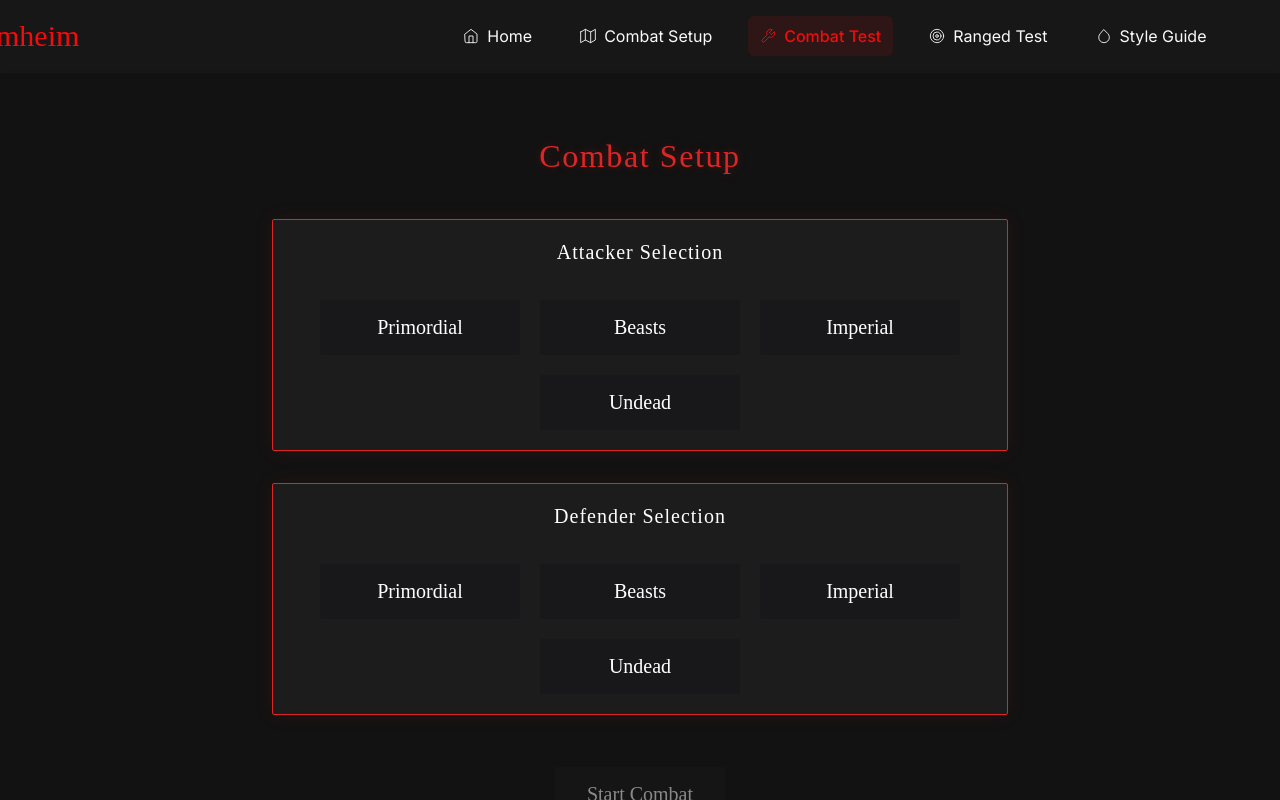
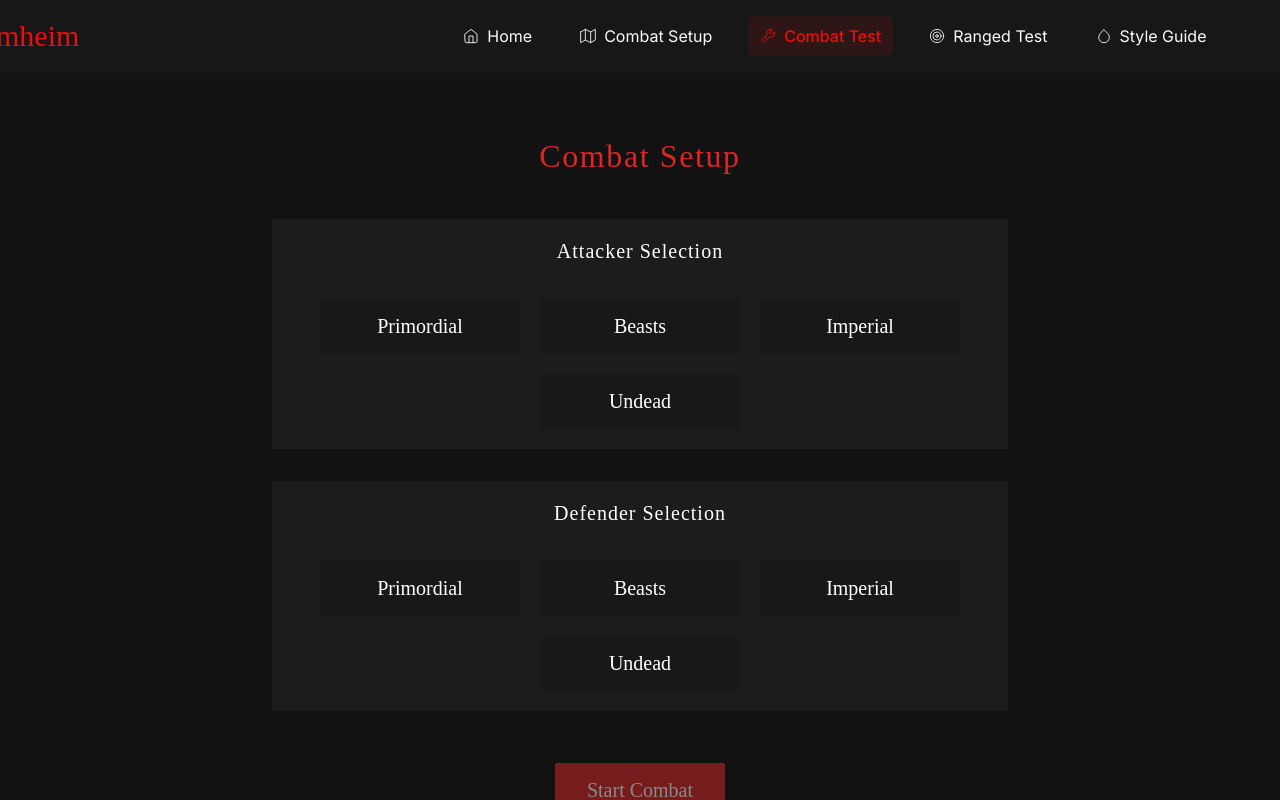
Before and after one commit to DonnervS/grimheim-simulator, a React (Vite) app: page /combat-test in a window 1280 px wide. Built offline with nearby package versions, Linux system fonts and the light colour scheme; a web font is replaced by a local one.

Commit message:
Update combat and ranged test screen styling: remove hover effects, glows and red borders

```diff
--- a/src/screens/CombatTestScreen.tsx
+++ b/src/screens/CombatTestScreen.tsx
@@ -76,36 +76,14 @@ const SelectionContainer = styled.div`
 `;
 
 const FactionButton = styled.button<{ $isSelected: boolean }>`
-  background: var(--accent);
+  background: ${props => props.$isSelected ? '#3D0F0F' : 'var(--accent)'};
   color: var(--primary-light);
   padding: 1rem 2rem;
-  border-radius: 2px;
   cursor: pointer;
   font-family: 'IM Fell English', serif;
   font-size: 1.25rem;
   min-width: 200px;
-  position: relative;
-  overflow: hidden;
-  transition: transform 0.3s ease, box-shadow 0.3s ease;
   border: none;
-
-  &:after {
-    content: '';
-    position: absolute;
-    inset: 0;
-    background: rgba(220, 38, 38, 0.1);
-    opacity: ${props => props.$isSelected ? 1 : 0};
-    transition: opacity 0.3s ease;
-  }
-
-  &:hover {
-    transform: translateY(-2px);
-    box-shadow: 0 0 20px rgba(220, 38, 38, 0.2);
-
-    &:after {
-      opacity: 1;
-    }
-  }
 `;
 
 const FactionGrid = styled.div`
@@ -126,8 +104,7 @@ const SelectionStep = styled.div`
 const ModelSelect = styled.select`
   background: var(--accent);
   color: var(--primary-light);
-  border: 1px solid var(--primary-red);
-  border-radius: 2px;
+  border: none;
   padding: 0.75rem;
   font-family: 'IM Fell English', serif;
   font-size: 1rem;
@@ -145,7 +122,6 @@ const ModelSelect = styled.select`
 
   &:focus {
     outline: none;
-    box-shadow: 0 0 20px rgba(220, 38, 38, 0.2);
   }
 
   option {
@@ -156,58 +132,27 @@ const ModelSelect = styled.select`
 
 const SelectionBox = styled.div`
   background: var(--card);
-  border: 1px solid var(--primary-red);
-  border-radius: 2px;
   padding: 1.25rem;
   display: flex;
   flex-direction: column;
   align-items: center;
   gap: 1rem;
   width: 100%;
-  box-shadow: 0 0 20px rgba(220, 38, 38, 0.1);
 `;
 
 const StartButton = styled.button`
-  background: var(--accent);
+  background: var(--primary-red);
   color: var(--primary-light);
   padding: 1rem 2rem;
-  border-radius: 2px;
   cursor: pointer;
   font-family: 'IM Fell English', serif;
   font-size: 1.25rem;
-  position: relative;
-  overflow: hidden;
-  transition: transform 0.3s ease, box-shadow 0.3s ease;
   margin-top: 1.25rem;
   border: none;
-
-  &:after {
-    content: '';
-    position: absolute;
-    inset: 0;
-    background: rgba(220, 38, 38, 0.1);
-    opacity: 0;
-    transition: opacity 0.3s ease;
-  }
-
-  &:hover {
-    transform: translateY(-2px);
-    box-shadow: 0 0 20px rgba(220, 38, 38, 0.2);
-
-    &:after {
-      opacity: 1;
-    }
-  }
 
   &:disabled {
     opacity: 0.5;
     cursor: not-allowed;
-    transform: none;
-    box-shadow: none;
-
-    &:after {
-      opacity: 0;
-    }
   }
 `;
 
@@ -218,7 +163,6 @@ const Title = styled.h2`
   text-align: center;
   font-weight: normal;
   letter-spacing: 0.05em;
-  text-shadow: 0 0 10px rgba(220, 38, 38, 0.3);
 `;
 
 const SubTitle = styled.h3`
--- a/src/screens/RangedTestScreen.tsx
+++ b/src/screens/RangedTestScreen.tsx
@@ -77,37 +77,14 @@ const SelectionContainer = styled.div`
 `;
 
 const FactionButton = styled.button<{ $isSelected: boolean }>`
-  background: var(--accent);
+  background: ${props => props.$isSelected ? '#3D0F0F' : 'var(--accent)'};
   color: var(--primary-light);
   padding: 1rem 2rem;
-  border-radius: 2px;
   cursor: pointer;
   font-family: 'IM Fell English', serif;
   font-size: 1.25rem;
-  cursor: pointer;
-  transition: all 0.3s ease;
   min-width: 200px;
-  position: relative;
-  overflow: hidden;
   border: none;
-
-  &:after {
-    content: '';
-    position: absolute;
-    inset: 0;
-    background: rgba(220, 38, 38, 0.1);
-    opacity: ${props => props.$isSelected ? 1 : 0};
-    transition: opacity 0.3s ease;
-  }
-
-  &:hover {
-    transform: translateY(-2px);
-    box-shadow: 0 0 20px rgba(220, 38, 38, 0.2);
-
-    &:after {
-      opacity: 1;
-    }
-  }
 `;
 
 const FactionGrid = styled.div`
@@ -128,8 +105,7 @@ const SelectionStep = styled.div`
 const ModelSelect = styled.select`
   background: var(--accent);
   color: var(--primary-light);
-  border: 1px solid var(--primary-red);
-  border-radius: 2px;
+  border: none;
   padding: 0.75rem;
   font-family: 'IM Fell English', serif;
   font-size: 1rem;
@@ -147,7 +123,6 @@ const ModelSelect = styled.select`
 
   &:focus {
     outline: none;
-    box-shadow: 0 0 20px rgba(220, 38, 38, 0.2);
   }
 
   option {
@@ -158,58 +133,27 @@ const ModelSelect = styled.select`
 
 const SelectionBox = styled.div`
   background: var(--card);
-  border: 1px solid var(--primary-red);
-  border-radius: 2px;
   padding: 1.25rem;
   display: flex;
   flex-direction: column;
   align-items: center;
   gap: 1rem;
   width: 100%;
-  box-shadow: 0 0 20px rgba(220, 38, 38, 0.1);
 `;
 
 const StartButton = styled.button`
-  background: var(--accent);
+  background: var(--primary-red);
   color: var(--primary-light);
   padding: 1rem 2rem;
-  border-radius: 2px;
   cursor: pointer;
   font-family: 'IM Fell English', serif;
   font-size: 1.25rem;
-  position: relative;
-  overflow: hidden;
-  transition: transform 0.3s ease, box-shadow 0.3s ease;
   margin-top: 1.25rem;
   border: none;
-
-  &:after {
-    content: '';
-    position: absolute;
-    inset: 0;
-    background: rgba(220, 38, 38, 0.1);
-    opacity: 0;
-    transition: opacity 0.3s ease;
-  }
-
-  &:hover {
-    transform: translateY(-2px);
-    box-shadow: 0 0 20px rgba(220, 38, 38, 0.2);
-
-    &:after {
-      opacity: 1;
-    }
-  }
 
   &:disabled {
     opacity: 0.5;
     cursor: not-allowed;
-    transform: none;
-    box-shadow: none;
-
-    &:after {
-      opacity: 0;
-    }
   }
 `;
 
@@ -220,7 +164,6 @@ const Title = styled.h2`
   text-align: center;
   font-weight: normal;
   letter-spacing: 0.05em;
-  text-shadow: 0 0 10px rgba(220, 38, 38, 0.3);
 `;
 
 const SubTitle = styled.h3`
```
